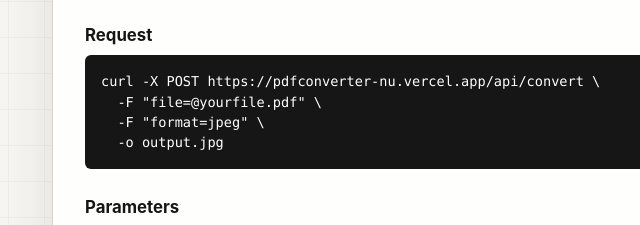
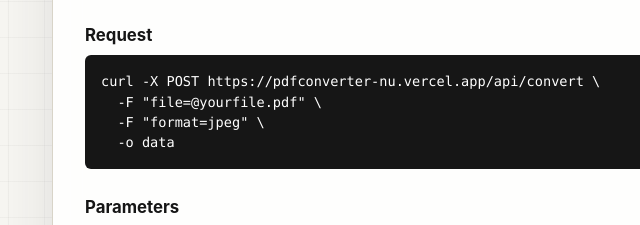
Before and after one commit to brodpet/pdfconverter, a website: page api-docs.html in a window 1280 px wide. Shown: the part 323-548 px from the top of the page, 208-848 px from the left. Drawn offline with Linux system fonts and the light colour scheme.

Commit message:
Update API docs curl output

```diff
--- a/api-docs.html
+++ b/api-docs.html
@@ -35,7 +35,7 @@
     <div class="code-block" id="curlBlock">curl -X POST https://pdfconverter-nu.vercel.app/api/convert \
   -F "file=@yourfile.pdf" \
   -F "format=jpeg" \
-  -o output.jpg<button class="copy-btn" id="copyBtn">Copy</button></div>
+  -o data<button class="copy-btn" id="copyBtn">Copy</button></div>
 
     <h2>Parameters</h2>
     <table class="params">
```
